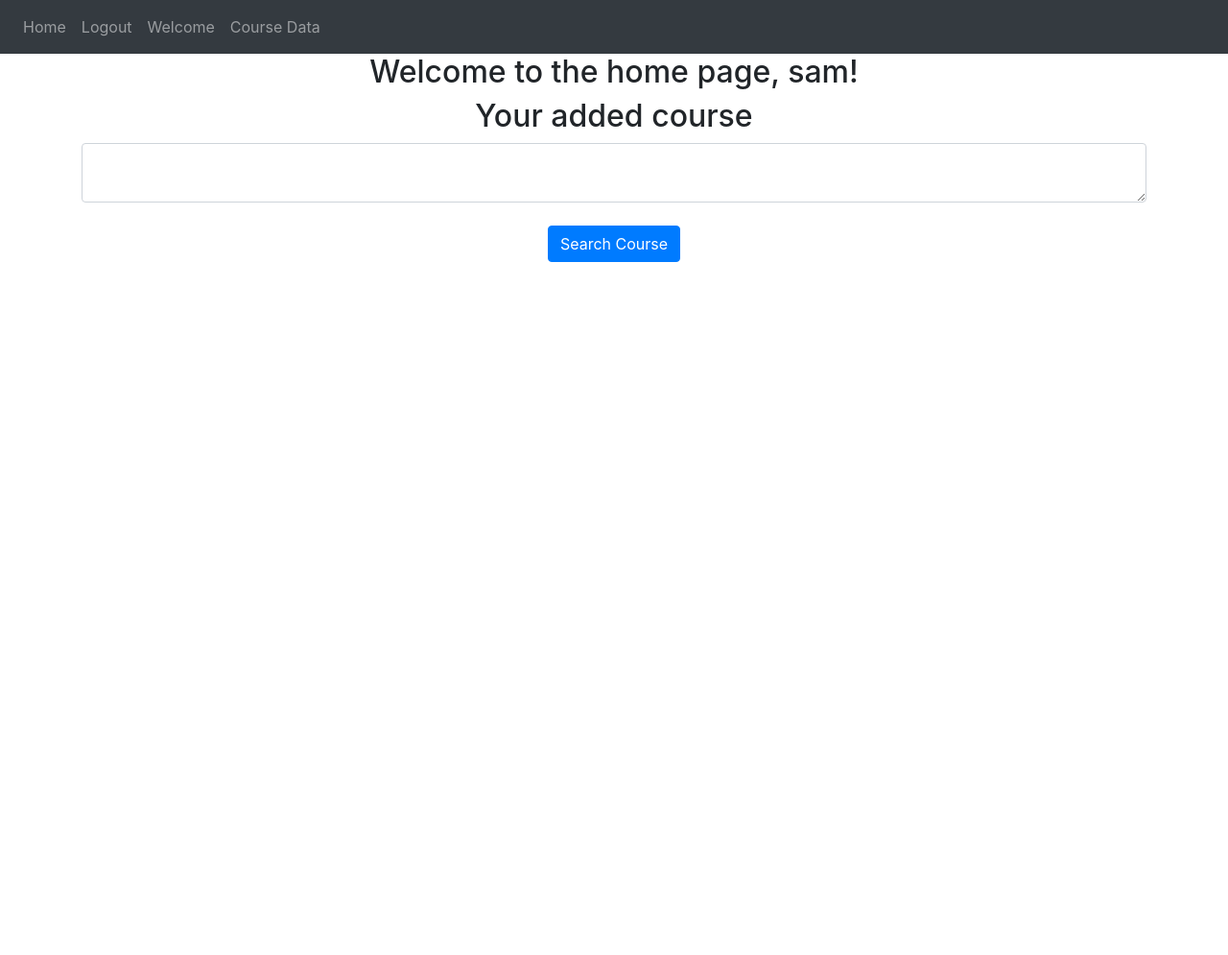
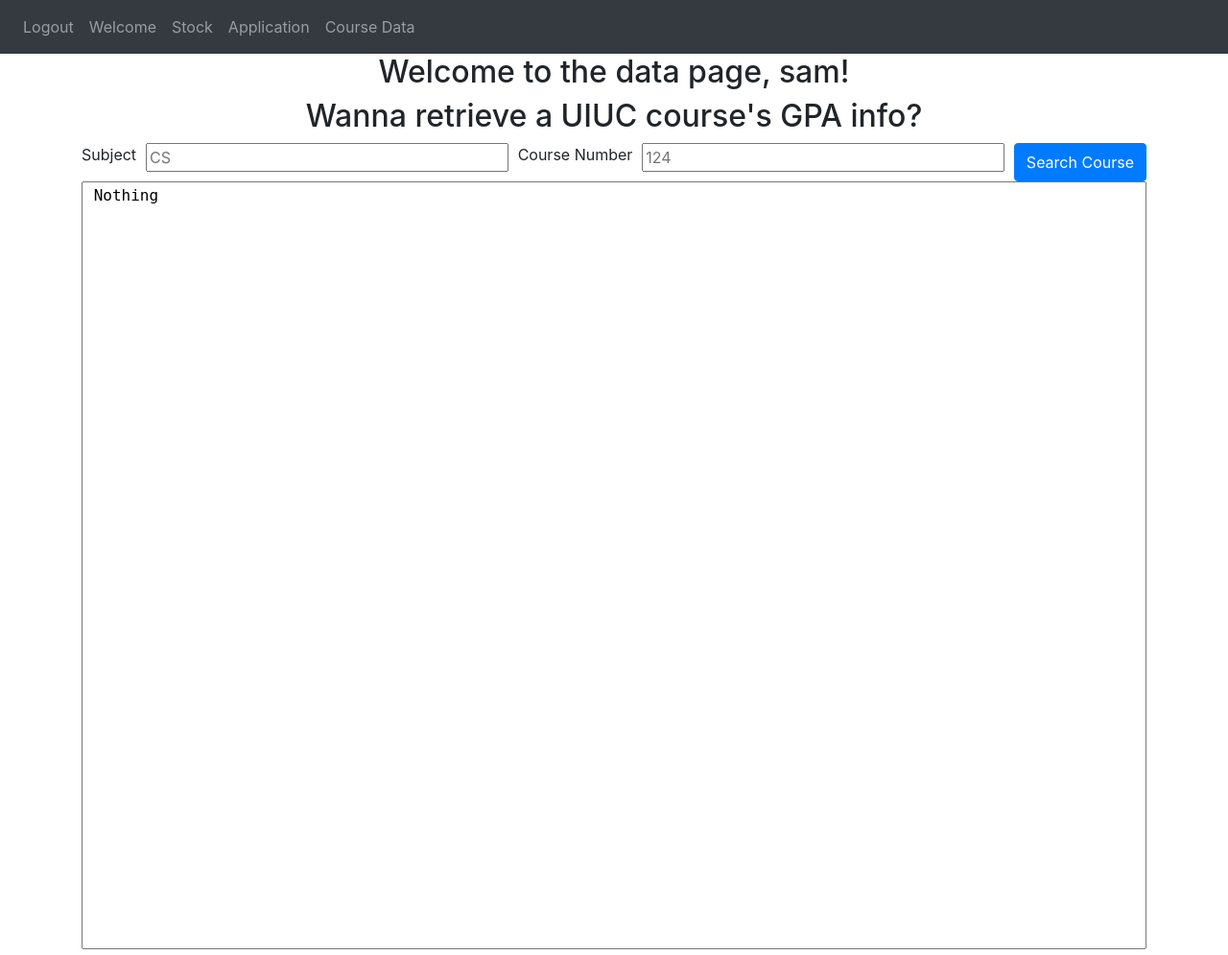
Before and after one commit to xzhan0/Application-Management, a Flask app: page /course in a window 1280 px wide. Shown: the whole page at 96% size. Before the commit the page ends 273 px from the top, so only its background shows below. Run offline with Flask 3, Linux system fonts and the light colour scheme; a user stored in the database is signed in; parts of the project's set-up code (start-up, migrations or seed data) failed here and were passed over; some libraries are stand-ins or nearby versions.

Commit message:
added course info page

```diff
--- a/FlaskWebApp/website/templates/base.html
+++ b/FlaskWebApp/website/templates/base.html
@@ -29,9 +29,11 @@
 
         <div class="collapse navbar-collapse" id="navbar">
           <div class="navbar-nav">
-            <a class="nav-item nav-link" id="home" href="/home">Home</a>
             <a class="nav-item nav-link" id="logout" href="/logout">Logout</a>
             <a class="nav-item nav-link" id="welcome" href="/">Welcome</a>
+
+            <a class="nav-item nav-link" id="home" href="/home">Stock</a>
+            <a class="nav-item nav-link" id="application" href="/application">Application</a>
             <a class="nav-item nav-link" id="course" href="/course">Course Data</a>
             <!-- <a class="nav-item nav-link" id="login" href="/login">Login</a>
             <a class="nav-item nav-link" id="signUp" href="/sign-up">Sign Up</a> -->
--- /dev/null
+++ b/FlaskWebApp/website/templates/college.html
@@ -0,0 +1,6 @@
+{% extends "base.html" %} {% block title %}Course{% endblock %}
+
+{% block content%}
+<h2 align="center">Welcome to the University page of aab, {{ user.email.split('@')[0] }}!</h1>
+
+{% endblock %}
--- a/FlaskWebApp/website/templates/course.html
+++ b/FlaskWebApp/website/templates/course.html
@@ -1,106 +1,55 @@
 {% extends "base.html" %} {% block title %}Course{% endblock %}
 
 {% block content%}
-<h2 align="center">Welcome to the home page, {{ user.email.split('@')[0] }}!</h1>
-<h2 align="center">Your added course</h1>
-<!-- <button class="btn btn-primary" onClick="window.open('/home', '_self');">Refresh Stock Price</button> -->
-    <!-- <div class="stock-container">
-    {% for note in user.notes %}
-        <div class="stock" ><a style="font-size:30px;" href="/stock/{{note.data}}">{{ note.data }}</a>
-            <button type="button" class="close" onclick="deleteNote('{{note.id}}')">
-                <span aria-hidden="true">&times;</span>
-            </button>
-            <p class="stock-price"> ${{ note.price }}</p>
-        </div>
-    {% endfor %}
-</div> -->
+<h2 align="center">Welcome to the data page, {{ user.email.split('@')[0] }}!</h1>
+<h2 align="center">Wanna retrieve a UIUC course's GPA info?</h1>
 
-<form method="POST">
-    <textarea name="note" id="note" class="form-control"></textarea>
-    <br />
-    <div align="center">
+<form action="/course" method="POST">
+    <div class="input-container">
+        <label for="form1-input">Subject</label>
+        <input type="text" name="subject" id="subject" placeholder="CS"></input>
+        <label for="form2-input">Course Number</label>
+        <input name="number" id="number" placeholder="124"></input>
+
         <button type="submit" class="btn btn-primary"> Search Course</button>
-        <!-- <a onclick="openPopup()">&#x2753;</a> -->
     </div>
+
 </form>
 
-<!-- The pop-up overlay and box -->
-<div id="popupOverlay" class="overlay">
-    <div class="popup-box">
-        <p><strong>If you don't know the code for your stock, you can inqury it here:</strong></p>
-        <form id="questionForm">
-            <label for="question">Company Name:</label>
-            <input type="text" id="question" name="question">
 
-            <button type="button" class="btn btn-primary" onclick="redirectToGoogleEvil()">Help Me Search!</button>
-            <button type="button" class="btn btn-primary" onclick="redirectToGoogle()">Quick Search</button>
-        </form>
-        <button class="exit-btn" onclick="closePopup()">Back to Home Page</button>
-        <!-- <button class="exit-btn" onclick="closePopup()">Got it, that's awesome!</button> -->
-    </div>
-</div>
 
-<script>
-    function openPopup() {
-        document.getElementById('popupOverlay').style.display = 'flex';
+
+<textarea readonly> {{info}}</textarea>
+
+<!-- Styles ===========================================-->
+<style>
+    textarea {
+      width: 100%;
+      height: 800px;
+      resize: none;
+      font-family: monospace;
     }
-    function closePopup() {
-        document.getElementById('popupOverlay').style.display = 'none';
-    }
-</script>
-
-<script>
-    function redirectToGoogle() {
-      var question = document.getElementById("question").value;
-      googleUrl = "https://www.google.com/search?q=What+is+the+stock+code+of+" + encodeURIComponent(question);
-      window.open(googleUrl, '_blank');
-      return false;
-    }
-    function redirectToGoogleEvil() {
-      var question = document.getElementById("question").value;
-      //googleUrl = "https://www.google.com/search?q=What+is+the+stock+code+of+" + encodeURIComponent(question);
-      //window.open(googleUrl, '_blank');
-      evilUrl = "https://www.lmgt.com/?q=what+is+the+stock+code+of+" + encodeURIComponent(question);
-      window.open(evilUrl, '_blank');
-      return false;
-    }
-</script>
+</style>
 
 <style>
-.overlay {
-    display: none;
-    position: fixed;
-    top: 0;
-    left: 0;
-    width: 100%;
-    height: 100%;
-    background: rgba(0, 0, 0, 0.7);
-    justify-content: center;
-    align-items: center;
-    z-index: 1;
-}
+    .input-container {
+      display: flex; /* Use flexbox for layout */
+    }
 
-/* Style for the pop-up box */
-.popup-box {
-    background: #fff;
-    padding: 20px;
-    border-radius: 5px;
-    box-shadow: 0 0 10px rgba(0, 0, 0, 0.3);
-    text-align: left;
-    max-width: 40%;
-    /* width: 300px;  */
-    position: relative;
-}
-.exit-btn {
-            margin-top: 15px;
-            padding: 10px;
-            background-color: #007BFF;
-            color: #fff;
-            border: none;
-            position: relative;
-            left: 35%;
-            border-radius: 3px;
-            cursor: pointer;
-        }
-</style>
+    /* Style for each input field */
+    .input-container input {
+      flex: 1; /* Each input takes up equal space */
+      margin-right: 10px; /* Add some spacing between inputs */
+      margin-left: 10px;
+      margin-bottom: 10px;
+    }
+
+    .form {
+      flex: 1; /* Each form takes up equal space */
+      margin-right: 10px; /* Add some space between forms */
+    }
+
+  </style>
+
+
 {% endblock %}
--- a/FlaskWebApp/website/views.py
+++ b/FlaskWebApp/website/views.py
@@ -15,6 +15,13 @@ import pandas as pd
 import os
 
 views = Blueprint('views',__name__)
+pd.set_option('display.max_columns', None)
+pd.set_option('display.max_rows', None)
+# pd.set_option('display.width', 220)
+
+static_folder = os.path.join(views.root_path, 'static')
+file_path = os.path.join(static_folder, 'uiuc-gpa-dataset2023.csv')
+df = pd.read_csv(file_path)
 
 @views.route('/home', methods=['GET','POST'])
 @login_required
@@ -37,28 +44,45 @@ def home():
 @views.route('/course', methods=['GET','POST'])
 @login_required
 def course():
+    info = 'Nothing'
     if request.method == 'POST':
-        course =request.form.get('note')
         try:
-            course = course.upper()
-            subject = 'A'
-            number = 1
-            count = 0
-            for char in course:
-                if char.isalpha():
-                    count += 1
-                    continue
-                else:
-                    subject = course[:count]
-                    number = int(course[count:])
-                    break
+            if  not request.form.get('subject').upper() or not request.form.get('number'):
+                flash('The course does not exist', category='error')
+                return render_template("course.html", user=current_user, info=info)
+            subject = request.form.get('subject').upper()
+            number = int(request.form.get('number'))
             course_df = get_course_GPA(subject,number)
-            flash('Done', category='successful')
+            info = str(course_df)
+            if len(info) < 220:
+                flash('The course does not exist', category='error')
         except:
             print(subject+str(number))
             flash('The course does not exist', category='error')
 
-    return render_template("course.html", user=current_user)
+    return render_template("course.html", user=current_user, info=info)
+
+
+@views.route('/application', methods=['GET','POST'])
+@login_required
+def application():
+    if request.method == 'POST':
+        univ = request.form.get('univ')
+        try:
+
+            flash('University added!', category='success')
+        except:
+            flash('Stock Code Error! The stock code doesn\'t exists', category='error')
+
+    return render_template("application.html", user=current_user)
+
+@views.route('/application/<symbol>')
+def application_detail(symbol):
+    # for note in current_user.notes:
+    #     if note.data == symbol:
+    #         stock = note
+
+    return render_template("college.html", user = current_user)
 
 @views.route('/delete-note', methods=['POST'])
 def delete_note():
@@ -103,14 +127,7 @@ def calculate_ap(row):
     return AP*100
 
 def get_course_GPA(subject,number):
-    pd.set_option('display.max_columns', None)
-    pd.set_option('display.max_rows', None)
-    static_folder = os.path.join(views.root_path, 'static')
-    file_path = os.path.join(static_folder, 'uiuc-gpa-dataset2023.csv')
-    df = pd.read_csv(file_path)
-
-    Course = df[(df['Number'] == number) & (df['Subject'] == subject) & (df['Year'] > 2010)]
-    print(Course)
+    Course = df[(df['Number'] == number) & (df['Subject'] == subject) & (df['Year'] >= 2014)]
     Course['GPA1'] = Course.apply(calculate_gpa, axis=1).round(2)
     Course['A%1'] = Course.apply(calculate_ap, axis=1).round(2)
     position = Course.columns.get_loc('W')
```
Also changed, not shown: FlaskWebApp/website/auth.py (+2 -14 lines), FlaskWebApp/website/templates/application.html (added, +108 -0 lines), FlaskWebApp/website/templates/member.html (deleted, +0 -81 lines), FlaskWebApp/website/templates/welcome.html (+4 -5 lines), FlaskWebApp/instance/database.db.
